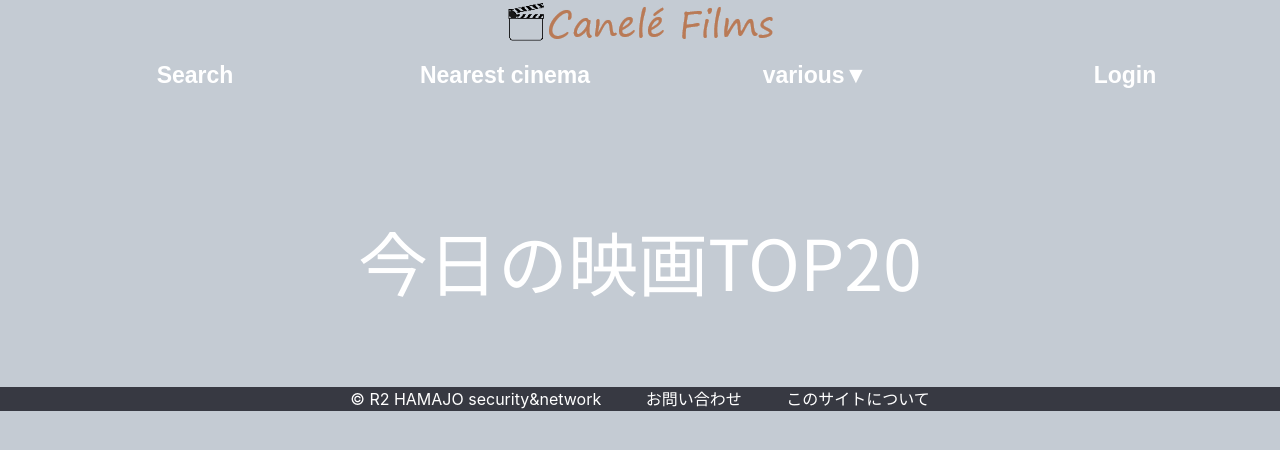
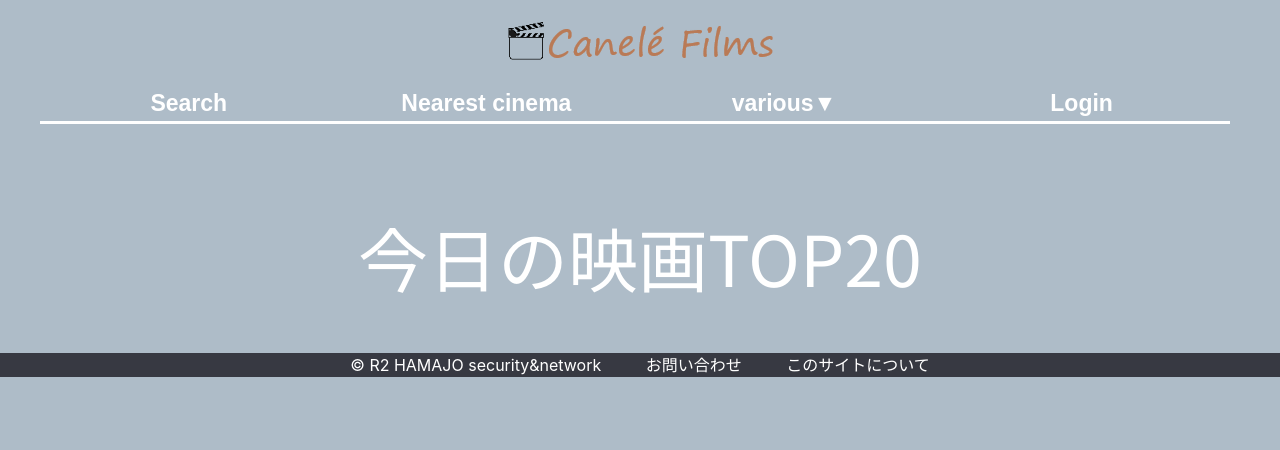
Before and after one commit to NagataKazuma/BIGEIJI, a PHP site: page /sotuken/top.php in a window 1280 px wide. Shown: the top 450 px of the page. Run offline with PHP 8.4, Linux system fonts and the light colour scheme; data that the repository does not hold is empty; some libraries are stand-ins or nearby versions.

Commit message:
Add files via upload

```diff
--- a/css/style.css
+++ b/css/style.css
@@ -3,14 +3,12 @@
     height: 100%;
     width: 100%;
     position: fixed;
-    box-shadow: inset 0 0 15px 15px #fbfbfb;
     z-index: 10;
 }
 
 #loader-bg img {
-    background: #fff;
     position: fixed;
-    top: 40%;
+    top: 45%;
     left: 50%;
     -webkit-transform: translate(-50%, -50%);
     -ms-transform: translate(-50%, -50%);
@@ -19,9 +17,8 @@
 }
 
 .title-font {
-    font-family: 'Quicksand', sans-serif;
-    color: #5e3705;
-    font-size: 27px;
+    padding-top: 20px;
+    padding-bottom: 10px;
 }
 
 .wrapper {
@@ -52,8 +49,8 @@
     color: #ffffff;
 }
 
-.push {
-    height: 30px;
+.search-box {
+    width: 400px;
 }
 
 .ser-box li {
@@ -61,32 +58,33 @@
     float: left;
 }
 
+.icon {
+    list-style-type: none;
+}
+
 #menu {
     list-style-type: none;
     width: auto;
-    height: 70px;
+    height: 2%;
     background-color: transparent;
+    margin-top: 15px;
     /* border-bottom: solid 5px #4c4d4e; */
 }
 
 #menu li {
     position: relative;
-    width: 25%;
+    width: 24%;
     float: left;
-    margin-top: 5px;
-    padding: 0;
 }
 
 #menu li a {
     display: block;
-    margin: 0;
-    padding: 5px 0;
     color: #ffffff;
     font-size: 23px;
     font-weight: bold;
-    line-height: 2;
     text-decoration: none;
     font-family: 'Teko', sans-serif;
+    border-bottom: 3px solid #ffffff;
 }
 
 #menu li ul {
@@ -95,7 +93,6 @@
     top: 100%;
     left: 0;
     margin: 0;
-    padding: 0;
 }
 
 #menu li:last-child ul {
@@ -116,16 +113,17 @@
 }
 
 #menu li ul li a {
-    padding: 10px 12px;
     background-color: transparent;
     text-align: center;
     font-size: 19px;
-    font-weight: bold;
+    margin-top: 10px;
+    margin-left: 10px;
+    border-bottom: 0;
 }
 
 #menu li:hover>a {
     background-color: transparent;
-    color: #5e3705;
+    color: #b97a56;
 }
 
 #menu li:hover ul li {
@@ -163,7 +161,7 @@
     font-weight: 900;
     content: '\f102';
     font-size: 25px;
-    color: #5e3705;
+    color: #b97a56;
     position: absolute;
     width: 25px;
     height: 25px;
@@ -178,7 +176,7 @@
 #page_top a::after {
     content: 'PAGE TOP';
     font-size: 13px;
-    color: #5e3705;
+    color: #b97a56;
     position: absolute;
     top: 45px;
     bottom: 0;
@@ -186,11 +184,10 @@
     left: 0;
     margin: auto;
     text-align: center;
-    color: #5e3705;
 }
 
 body {
-    background-color: #c4cbd3;
+    background-color: #aebcc8;
     text-align: center;
     background-size: cover;
 }
@@ -239,12 +236,12 @@
 }
 
 .null {
-    color: #5e3705;
+    color: #b97a56;
     position: absolute;
-    top: 52%;
-    left: 1%;
-    background-color: #fbfbfb;
-    opacity: 0.4;
+    top: 55%;
+    right: 1%;
+    opacity: 0.8;
+    float: left;
 }
 
 .neturl {
@@ -269,3 +266,7 @@
     margin-left: 10px;
     color: #ff7b00;
 }
+
+.help-check-text {
+    font-size: 50px;
+}
```
